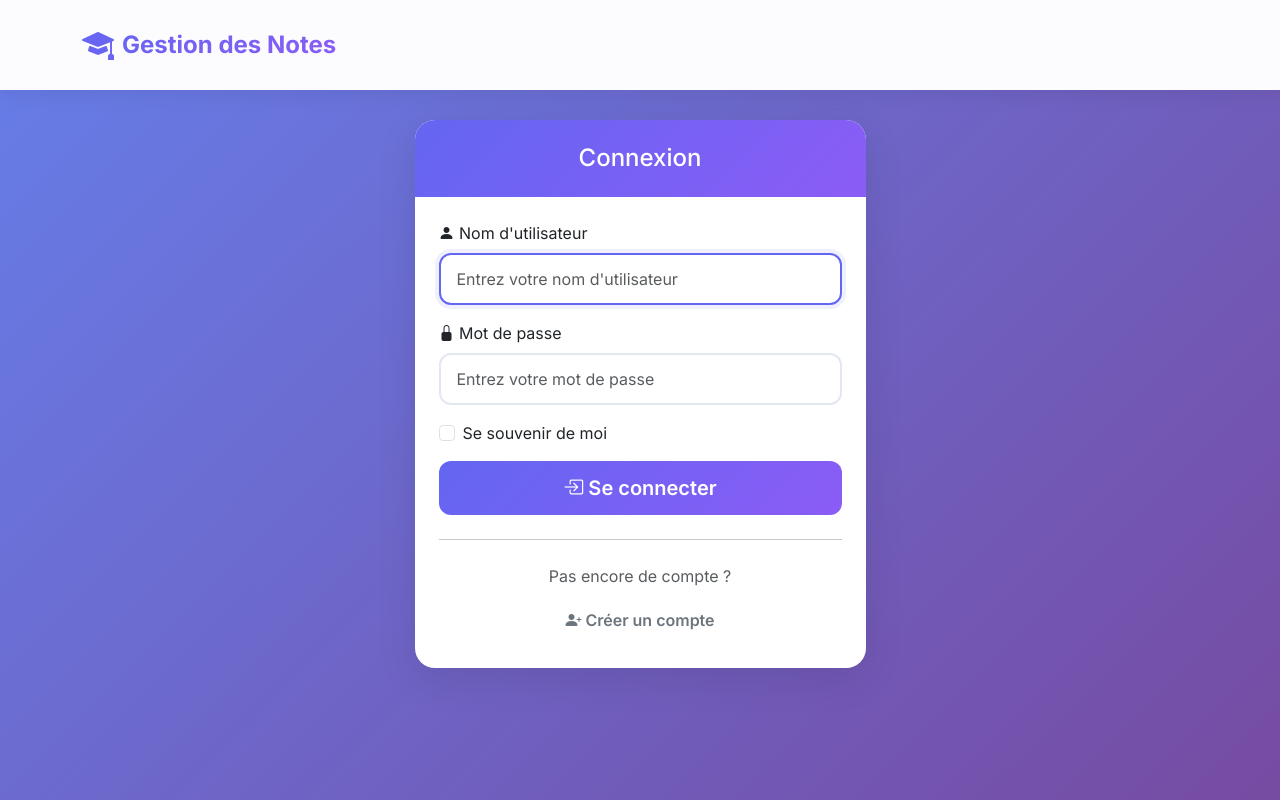
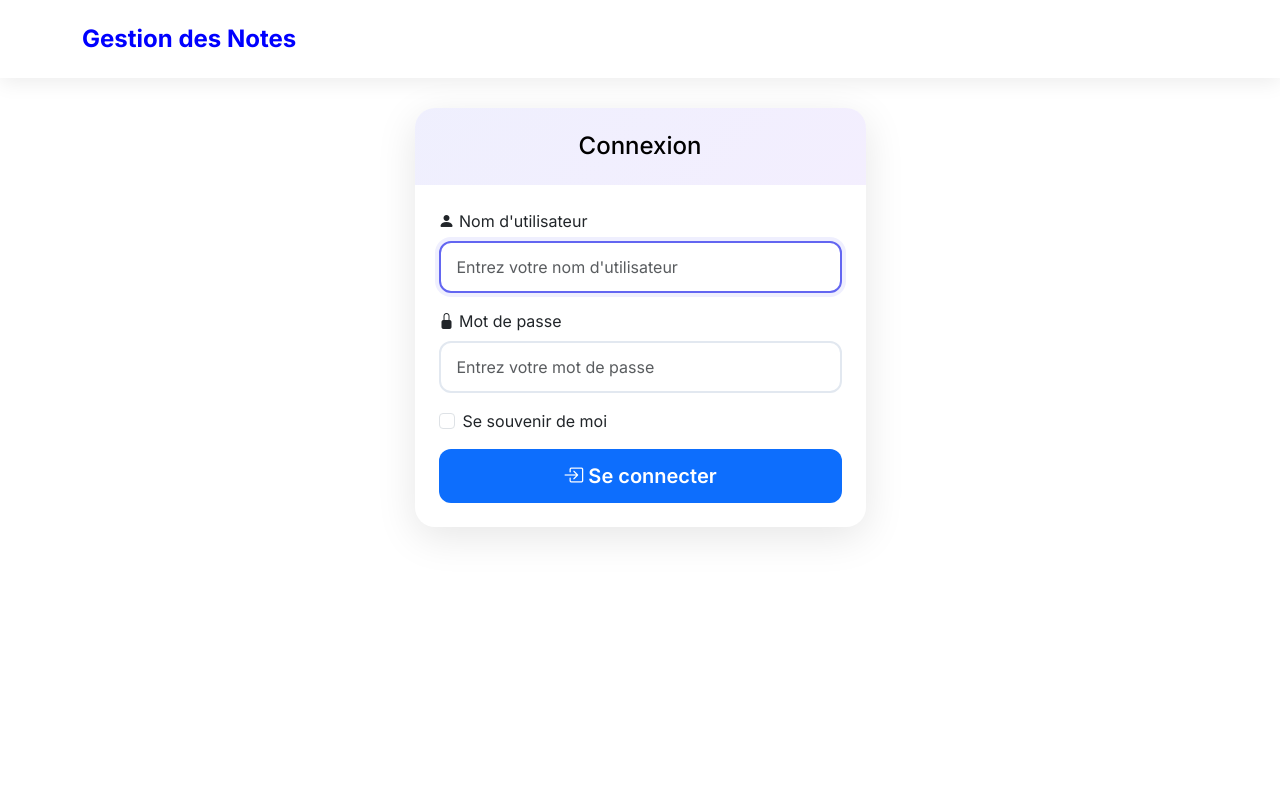
Before and after one commit to Gueyetech/Redis-gestion-de-cache, a Flask app: page /auth/login in a window 1280 px wide. Run offline with Flask 3, Linux system fonts and the light colour scheme.

Commit message:
last commit

```diff
--- a/app/__init__.py
+++ b/app/__init__.py
@@ -33,6 +33,7 @@ def create_app():
     app.config['PERMANENT_SESSION_LIFETIME'] = 3600  # 1 heure
 
     # Initialiser Redis pour le cache
+
     redis_url = os.getenv('REDIS_URL', 'redis://localhost:6379/0')
     global redis_client
     redis_client = redis.from_url(redis_url, decode_responses=True)
--- a/app/templates/base.html
+++ b/app/templates/base.html
@@ -1,18 +1,27 @@
 <!DOCTYPE html>
 <html lang="fr">
   <head>
-    <meta charset="UTF-8">
-    <meta name="viewport" content="width=device-width, initial-scale=1.0">
+    <meta charset="UTF-8" />
+    <meta name="viewport" content="width=device-width, initial-scale=1.0" />
     <title>{% block title %}Gestion des Notes{% endblock %}</title>
 
     <!-- Bootstrap CSS -->
-    <link href="https://cdn.jsdelivr.net/npm/bootstrap@5.3.2/dist/css/bootstrap.min.css" rel="stylesheet">
+    <link
+      href="https://cdn.jsdelivr.net/npm/bootstrap@5.3.2/dist/css/bootstrap.min.css"
+      rel="stylesheet"
+    />
 
     <!-- Bootstrap Icons -->
-    <link rel="stylesheet" href="https://cdn.jsdelivr.net/npm/bootstrap-icons@1.11.1/font/bootstrap-icons.css">
+    <link
+      rel="stylesheet"
+      href="https://cdn.jsdelivr.net/npm/bootstrap-icons@1.11.1/font/bootstrap-icons.css"
+    />
 
     <!-- Google Fonts -->
-    <link href="https://fonts.googleapis.com/css2?family=Inter:wght@400;500;600;700&display=swap" rel="stylesheet">
+    <link
+      href="https://fonts.googleapis.com/css2?family=Inter:wght@400;500;600;700&display=swap"
+      rel="stylesheet"
+    />
 
     <style>
       :root {
@@ -42,8 +51,8 @@
 
       .navbar-brand {
           font-weight: 700;
+          background: blue;
           font-size: 1.5rem;
-            background: linear-gradient(135deg, var(--primary), #8b5cf6);
           -webkit-background-clip: text;
           -webkit-text-fill-color: transparent;
           display: flex;
@@ -89,8 +98,8 @@
       }
 
       .card-header {
-            background: linear-gradient(135deg, var(--primary), #8b5cf6);
-            color: white;
+          background: linear-gradient(135deg, rgba(99, 102, 241, 0.1), rgba(139, 92, 246, 0.1));
+          color: black;
           border: none;
           padding: 1.5rem 2rem;
           font-weight: 600;
@@ -111,7 +120,7 @@
       }
 
       .btn-primary {
-            background: linear-gradient(135deg, var(--primary), #8b5cf6);
+          background: var(--primary));
           color: white;
       }
 
@@ -200,8 +209,7 @@
       }
 
       .modal-header {
-            background: linear-gradient(135deg, var(--primary), #8b5cf6);
-            color: white;
+          background: lightgrey;
           border: none;
           border-radius: 24px 24px 0 0;
       }
@@ -213,16 +221,20 @@
 
     {% block extra_css %}{% endblock %}
   </head>
-<body>
+  <body style="background:white;">
     <!-- Navbar -->
     <nav class="navbar navbar-expand-lg navbar-light">
       <div class="container">
         <a class="navbar-brand" href="{{ url_for('main.index') }}">
-                <i class="bi bi-mortarboard-fill"></i>
-                <span>Gestion des Notes</span>
+          <span class="red">Gestion des Notes</span>
         </a>
 
-            <button class="navbar-toggler" type="button" data-bs-toggle="collapse" data-bs-target="#navbarNav">
+        <button
+          class="navbar-toggler"
+          type="button"
+          data-bs-toggle="collapse"
+          data-bs-target="#navbarNav"
+        >
           <span class="navbar-toggler-icon"></span>
         </button>
 
@@ -239,14 +251,10 @@
                 <i class="bi bi-graph-up-arrow"></i> Dashboard
               </a>
             </li>
-                        <li class="nav-item">
-                            <span class="nav-link">
-                                <i class="bi bi-person-circle"></i> {{ current_user.username }}
-                            </span>
-                        </li>
+
             <li class="nav-item">
               <a class="nav-link" href="{{ url_for('auth.logout') }}">
-                                <i class="bi bi-box-arrow-right"></i> Déconnexion
+                Déconnexion
               </a>
             </li>
             {% endif %}
@@ -257,10 +265,12 @@
 
     <!-- Messages Flash -->
     <div class="container mt-3">
-        {% with messages = get_flashed_messages(with_categories=true) %}
-            {% if messages %}
-                {% for category, message in messages %}
-                    <div class="alert alert-{{ category }} alert-dismissible fade show" role="alert">
+      {% with messages = get_flashed_messages(with_categories=true) %} {% if
+      messages %} {% for category, message in messages %}
+      <div
+        class="alert alert-{{ category }} alert-dismissible fade show"
+        role="alert"
+      >
         {% if category == 'success' %}
         <i class="bi bi-check-circle-fill"></i>
         {% elif category == 'danger' %}
@@ -269,13 +279,14 @@
         <i class="bi bi-exclamation-circle-fill"></i>
         {% else %}
         <i class="bi bi-info-circle-fill"></i>
-                        {% endif %}
-                        {{ message }}
-                        <button type="button" class="btn-close" data-bs-dismiss="alert"></button>
+        {% endif %} {{ message }}
+        <button
+          type="button"
+          class="btn-close"
+          data-bs-dismiss="alert"
+        ></button>
       </div>
-                {% endfor %}
-            {% endif %}
-        {% endwith %}
+      {% endfor %} {% endif %} {% endwith %}
     </div>
 
     <!-- Contenu principal -->
--- a/app/templates/index.html
+++ b/app/templates/index.html
@@ -58,7 +58,7 @@
                     <i class="bi bi-people-fill"></i> Gestion des Étudiants
                 </h4>
                 <button class="btn btn-success" id="btnAddStudent">
-                    <i class="bi bi-plus-circle-fill"></i> Ajouter un étudiant
+                    Ajouter un étudiant
                 </button>
             </div>
             <div class="card-body">
@@ -78,7 +78,7 @@
                     </div>
                     <div class="col-md-6 text-end">
                         <button class="btn btn-warning" id="btnClearCache">
-                            <i class="bi bi-trash3-fill"></i> Vider le cache
+                        Vider le cache
                         </button>
                     </div>
                 </div>
--- a/app/templates/login.html
+++ b/app/templates/login.html
@@ -56,17 +56,6 @@ endblock %} {% block content %}
           </div>
         </form>
 
-        <hr class="my-4" />
-
-        <div class="text-center">
-          <p class="text-muted mb-2">Pas encore de compte ?</p>
-          <a
-            href="{{ url_for('auth.register') }}"
-            class="btn btn-outline-secondary"
-          >
-            <i class="bi bi-person-plus-fill"></i> Créer un compte
-          </a>
-        </div>
       </div>
     </div>
   </div>
```
Also changed, not shown: app/cache.py (+6 -69 lines), app/routes.py (+2 -58 lines). Lines whose indentation alone changed are shown as unchanged.
